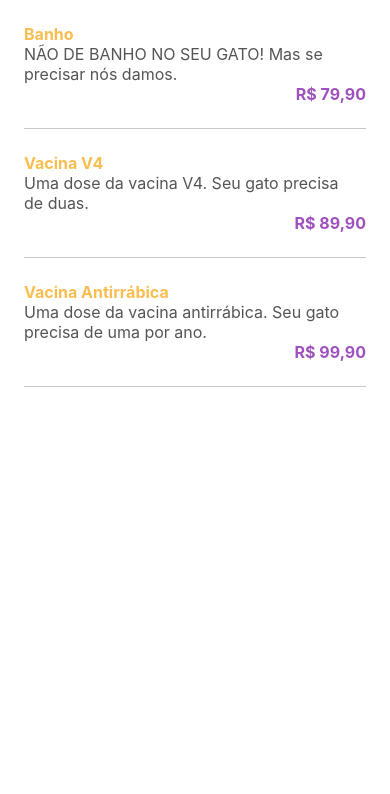
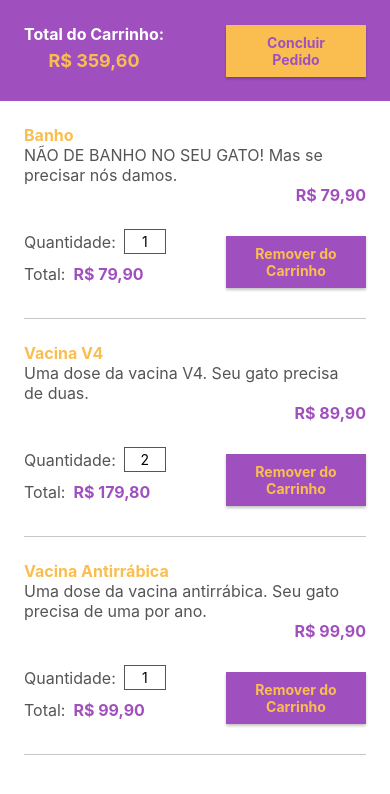
Before and after one commit to 00markin/Gatito-Template, a React Native app: screen / in a window 390 px wide. Shown: the top 794 px of the page. Built offline with nearby package versions, Linux system fonts and the light colour scheme.

Commit message:
aula 3 - web

```diff
--- a/App.js
+++ b/App.js
@@ -2,8 +2,8 @@ import React from 'react';
 import 'intl';
 import 'intl/locale-data/jsonp/pt-BR';
 
-import Servicos from './src/telas/Servicos';
+import Carrinho from './src/telas/Carrinho';
 
 export default function App() {
-  return <Servicos />;
+  return <Carrinho />;
 }
--- a/src/componentes/TelaPadrao/index.js
+++ b/src/componentes/TelaPadrao/index.js
@@ -1,13 +1,11 @@
 import React from 'react';
 
 import { SafeAreaView, StatusBar, KeyboardAvoidingView, Platform } from 'react-native';
-import estilosGlobal, { cores } from '../../estilos';
-import estilos from './estilos';
+import estilosGlobal from '../../estilos';
 
 export default function TelaPadrao({ children }) {
-  return <>
-    <SafeAreaView style={estilos.ajusteTela}>
-    <StatusBar backgroundColor={cores.roxo} />
+  return <SafeAreaView style={estilosGlobal.preencher}>
+  <StatusBar />
   <KeyboardAvoidingView
     behavior={Platform.OS == "ios" ? "padding" : "height"}
     style={estilosGlobal.preencher}
@@ -15,6 +13,4 @@ export default function TelaPadrao({ children }) {
       {children}
     </KeyboardAvoidingView>
   </SafeAreaView>
-    <SafeAreaView style={estilos.ajusteTelaBaixo} />
-  </>
 }
--- a/src/telas/Carrinho/index.js
+++ b/src/telas/Carrinho/index.js
@@ -2,6 +2,7 @@ import React from 'react';
 
 import { FlatList } from 'react-native';
 
+import TelaPadrao from '../../componentes/TelaPadrao';
 import StatusCarrinho from '../../componentes/StatusCarrinho';
 import Item from './Item';
 
@@ -32,12 +33,12 @@ const servicos = [
 export default function Carrinho() {
   const total = servicos.reduce((soma, {preco, quantidade}) => soma + (preco * quantidade), 0);
 
-  return <>
+  return <TelaPadrao>
     <StatusCarrinho total={total} />
     <FlatList
       data={servicos}
       renderItem={({item}) => <Item {...item}  />}
       keyExtractor={({id}) => String(id)}
     />
-  </>
+  </TelaPadrao>
 }
--- a/src/telas/Servicos/Item/index.js
+++ b/src/telas/Servicos/Item/index.js
@@ -52,7 +52,7 @@ export default function Item({nome, preco, descricao}) {
             }</Text>
           </View>
         </View>
-        <Botao valor="Adicionar" acao={() => {}} />
+        <Botao valor="Adicionar ao Carrinho" acao={() => {}} />
       </View>
     }
     <View style={estilos.divisor} />
--- a/src/telas/Servicos/index.js
+++ b/src/telas/Servicos/index.js
@@ -1,6 +1,8 @@
 import React from 'react';
 
-import { SafeAreaView, StatusBar, FlatList } from 'react-native';
+import { FlatList } from 'react-native';
+
+import TelaPadrao from '../../componentes/TelaPadrao';
 import Item from './Item';
 
 const servicos = [
@@ -25,12 +27,11 @@ const servicos = [
 ];
 
 export default function Servicos() {
-  return <SafeAreaView>
-    <StatusBar />
+  return <TelaPadrao>
     <FlatList
       data={servicos}
       renderItem={({item}) => <Item {...item}  />}
       keyExtractor={({id}) => String(id)}
     />
-  </SafeAreaView>
+  </TelaPadrao>
 }
```
Lines whose indentation alone changed are shown as unchanged.
